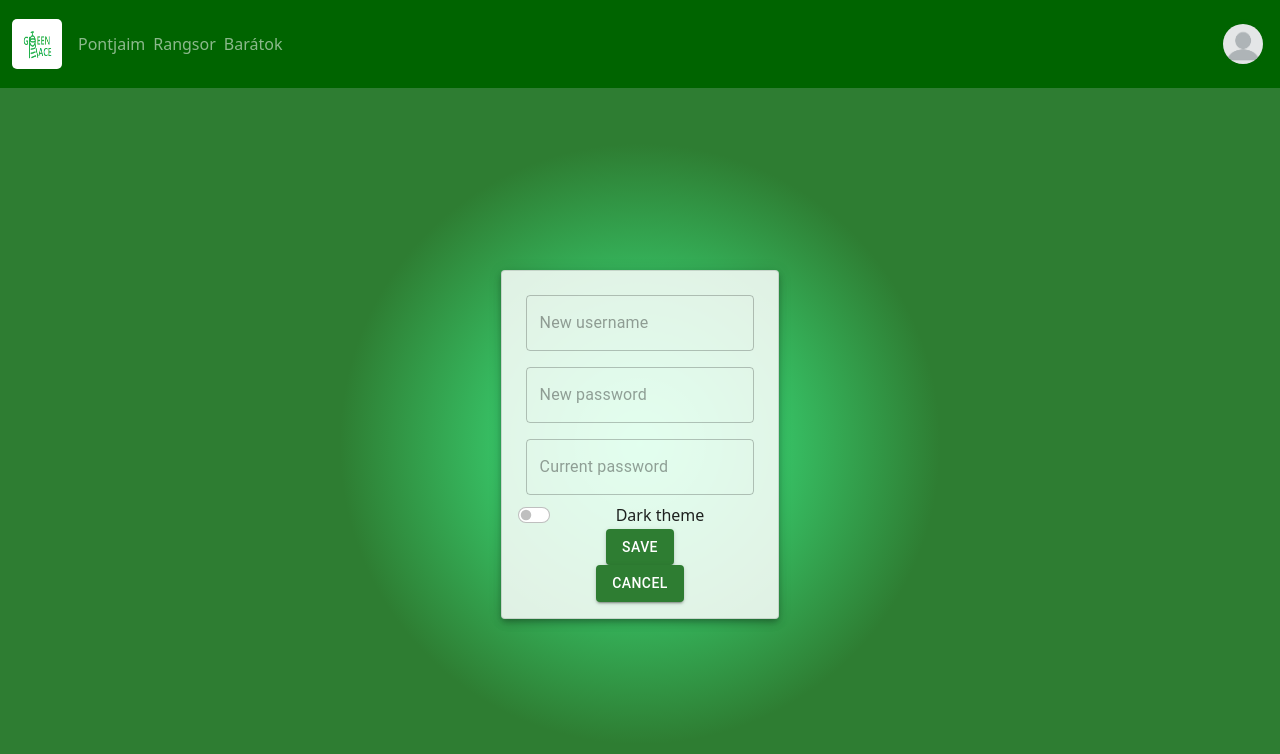
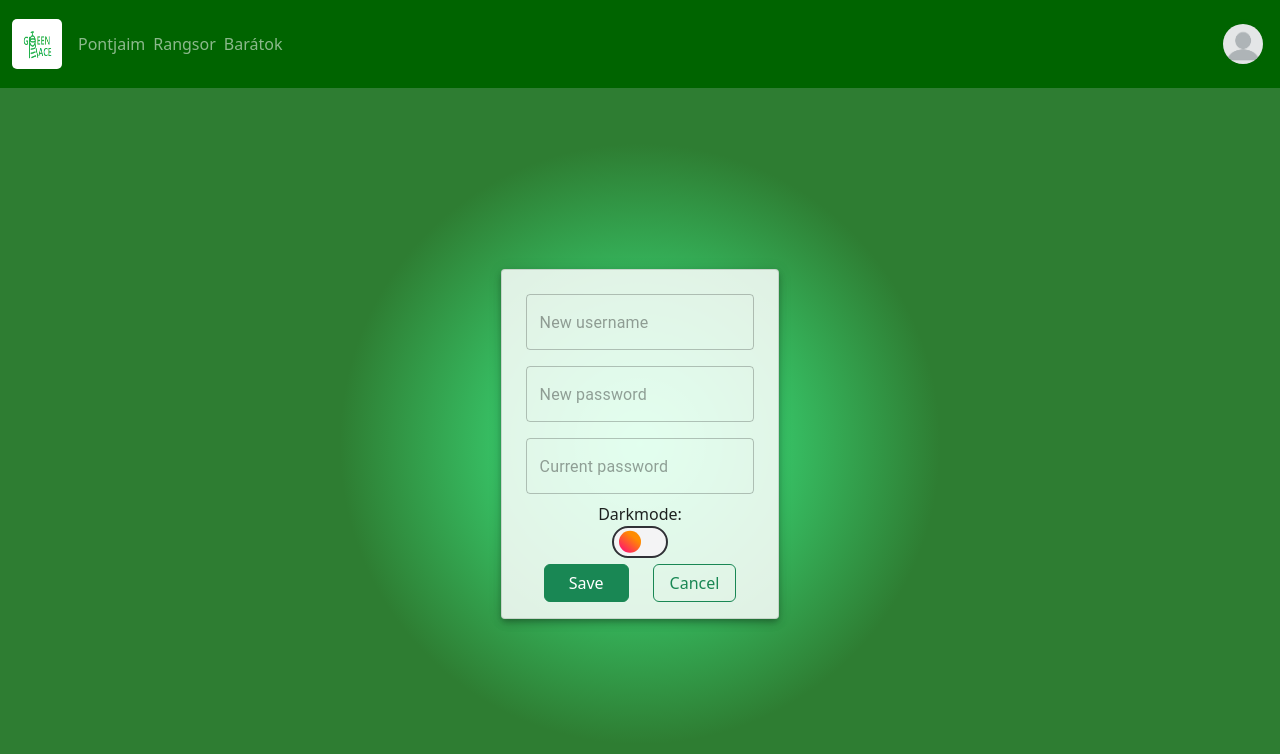
Before and after one commit to HiImZsofi/GreenRace, a React (Create React App) app in the folder client/: page /settings in a window 1280 px wide. Shown: the top 754 px of the page. Built offline with nearby package versions, Linux system fonts and the light colour scheme; no server answers.

Commit message:
Settings page new design

```diff
--- a/client/src/Views/Pages.css
+++ b/client/src/Views/Pages.css
@@ -1,4 +1,4 @@
-/* All the Pages CSS code set here */
+/* All the Pages CSS code set here*/
 .color-nav {
   background-color: darkgreen;
 }
@@ -39,3 +39,68 @@ ul{
   background: rgb(63, 251, 145);
   background: radial-gradient(circle, rgba(63, 251, 145, 1) 0%, rgba(46, 125, 50, 1) 41%);
 }
+
+/*checkbox*/
+  .checkbox-wrapper-54 input[type="checkbox"] {
+    visibility: hidden;
+    display: none;
+  }
+
+  .checkbox-wrapper-54 *,
+  .checkbox-wrapper-54 ::after,
+  .checkbox-wrapper-54 ::before {
+    box-sizing: border-box;
+  }
+
+  /* The switch - the box around the slider */
+  .checkbox-wrapper-54 .switch {
+    --width-of-switch: 3.5em;
+    --height-of-switch: 2em;
+    /* size of sliding icon -- sun and moon */
+    --size-of-icon: 1.4em;
+    /* it is like a inline-padding of switch */
+    --slider-offset: 0.3em;
+    position: relative;
+    width: var(--width-of-switch);
+    height: var(--height-of-switch);
+    display: inline-block;
+  }
+
+  /* The slider */
+  .checkbox-wrapper-54 .slider {
+    position: absolute;
+    cursor: pointer;
+    top: 0;
+    left: 0;
+    right: 0;
+    bottom: 0;
+    background-color: #f4f4f5;
+    transition: .4s;
+    border-radius: 30px;
+    border: 2px solid #303136;
+  }
+
+  .checkbox-wrapper-54 .slider:before {
+    position: absolute;
+    content: "";
+    height: var(--size-of-icon,1.4em);
+    width: var(--size-of-icon,1.4em);
+    border-radius: 20px;
+    left: var(--slider-offset,0.3em);
+    top: 50%;
+    transform: translateY(-50%);
+    background: linear-gradient(40deg,#ff0080,#ff8c00 70%);
+    ;
+   transition: .4s;
+  }
+
+  .checkbox-wrapper-54 input:checked + .slider {
+    background-color: #303136;
+  }
+
+  .checkbox-wrapper-54 input:checked + .slider:before {
+    left: calc(100% - (var(--size-of-icon,1.4em) + var(--slider-offset,0.3em)));
+    background: #303136;
+    /* change the value of second inset in box-shadow to change the angle and direction of the moon  */
+    box-shadow: inset -3px -2px 5px -2px #8983f7, inset -10px -4px 0 0 #a3dafb;
+  }
--- a/client/src/Views/UserSettings.tsx
+++ b/client/src/Views/UserSettings.tsx
@@ -1,6 +1,8 @@
 //Imports
 import React, { useState, useEffect } from "react";
+import { Button } from "react-bootstrap";
 import { useNavigate } from "react-router-dom";
+import CheckboxDark from "../components/Checkbox";
 import FormSubmitButton from "../components/FormSubmitButton";
 import FormSwitch from "../components/FormSwitch";
 import FormWrapper from "../components/FormWrapper";
@@ -176,19 +178,22 @@ const UserSettings = () => {
           error={currentPasswordErr}
           errorMessage={currentPasswordErrMsg}
         />
-        <FormSwitch
+        <CheckboxDark/>
+        {/*<FormSwitch
           label="Dark theme"
           value={darkTheme}
           onClickHandler={onSwitchClick}
-        />
-        <FormSubmitButton
-          type={{ inputType: "Save" }}
-          onClickHandler={saveHandler}
-        />
-        <FormSubmitButton
-          type={{ inputType: "Cancel" }}
-          onClickHandler={cancelHandler}
-        />
+        />*/}
+        <Button
+          variant="success"
+          className="px-4 me-4"
+          onClick={saveHandler}
+        >Save</Button>
+        <Button
+          variant="outline-success"
+          className="px-3"
+          onClick={cancelHandler}
+        >Cancel</Button>
       </FormWrapper>
     </>
   );
--- /dev/null
+++ b/client/src/components/Checkbox.tsx
@@ -0,0 +1,14 @@
+function CheckboxDark(){
+    return (
+        <>
+            <span>Darkmode:</span>
+            <div className="checkbox-wrapper-54">
+            <label className="switch">
+            <input type="checkbox"/>
+            <span className="slider"></span>
+            </label>
+            </div>
+        </>
+    );
+}
+export default CheckboxDark;
```
